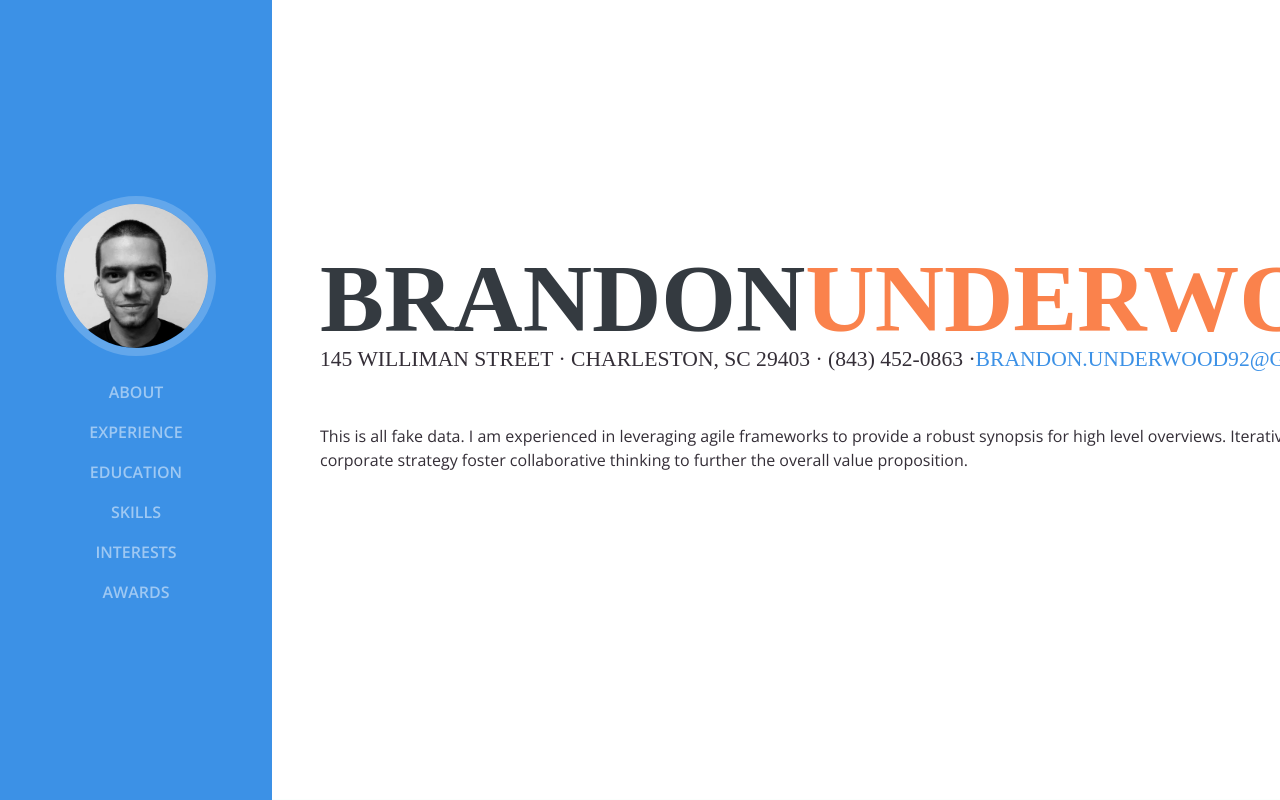
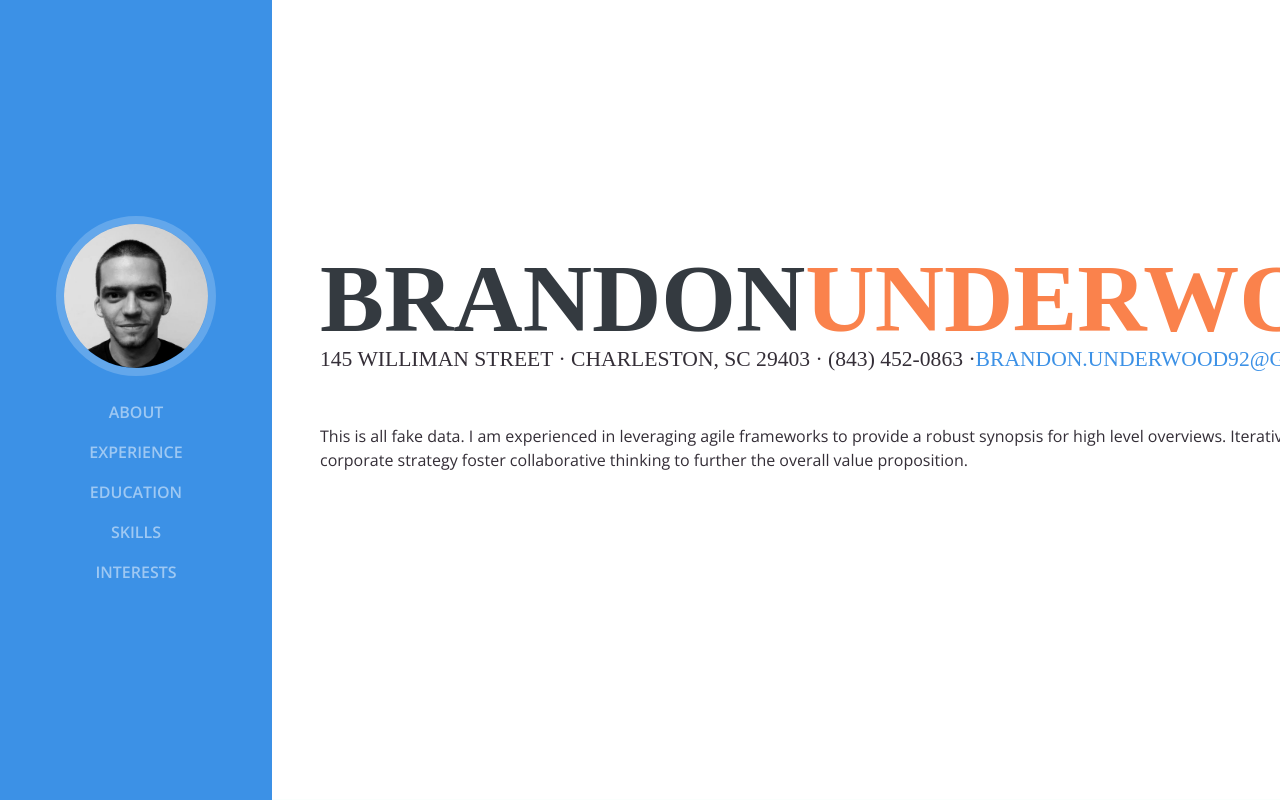
Before and after one commit to idhere703/justbu, a React (Create React App) app: page / in a window 1280 px wide. Shown: the top 800 px of the page. Built offline with nearby package versions, Linux system fonts and the light colour scheme; some icons are missing; a web font is replaced by a local one.

Commit message:
Awards and education removal.

```diff
--- a/src/App.js
+++ b/src/App.js
@@ -7,7 +7,6 @@ import Experience from './components/experience';
 import Education from './components/education';
 import Skills from './components/skills';
 import Interests from './components/interests';
-import Awards from './components/awards';
 
 class App extends Component {
   render() {
@@ -20,7 +19,6 @@ class App extends Component {
           <Education />
           <Skills />
           <Interests />
-          {/* <Awards /> */}
         </div>
       </div>
     );
--- a/src/components/nav-bar.js
+++ b/src/components/nav-bar.js
@@ -29,9 +29,6 @@ const NavBar = () => {
             <li className="nav-item">
               <a className="nav-link js-scroll-trigger" href="#interests">Interests</a>
             </li>
-            <li className="nav-item">
-              <a className="nav-link js-scroll-trigger" href="#awards">Awards</a>
-            </li>
           </ul>
         </div>
       </nav>
```
